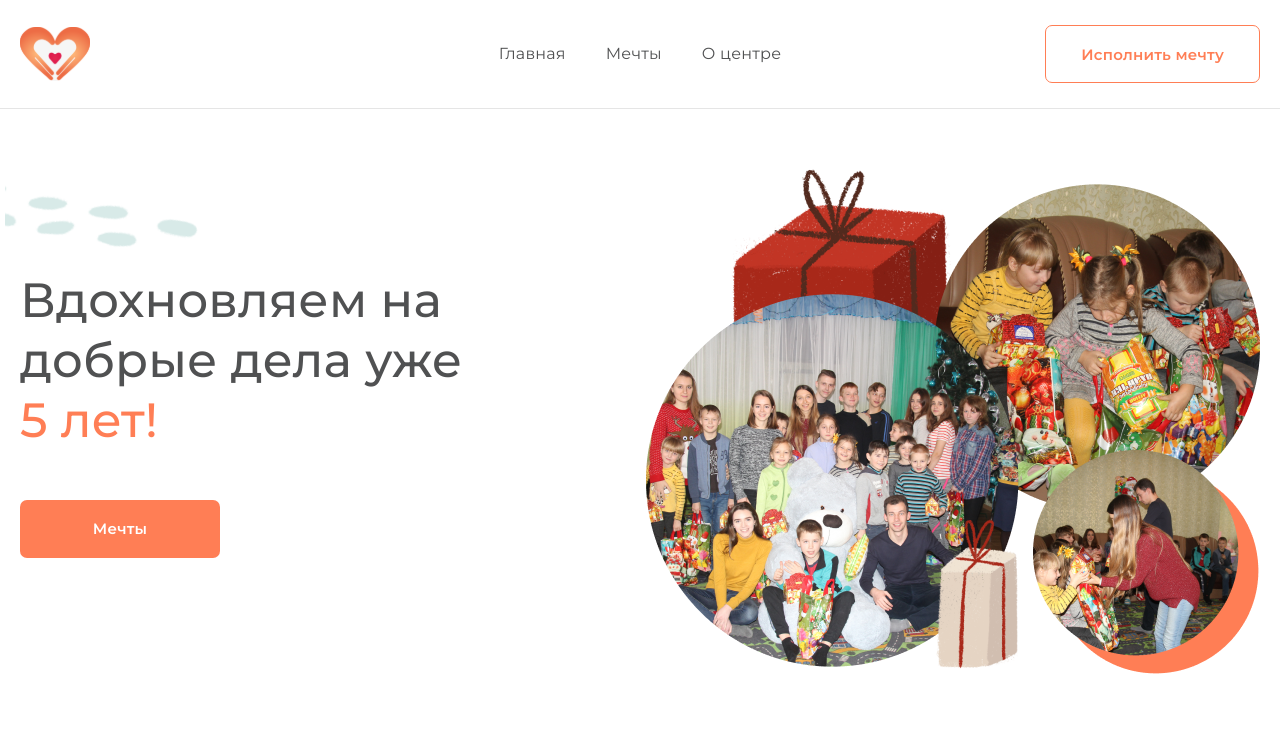
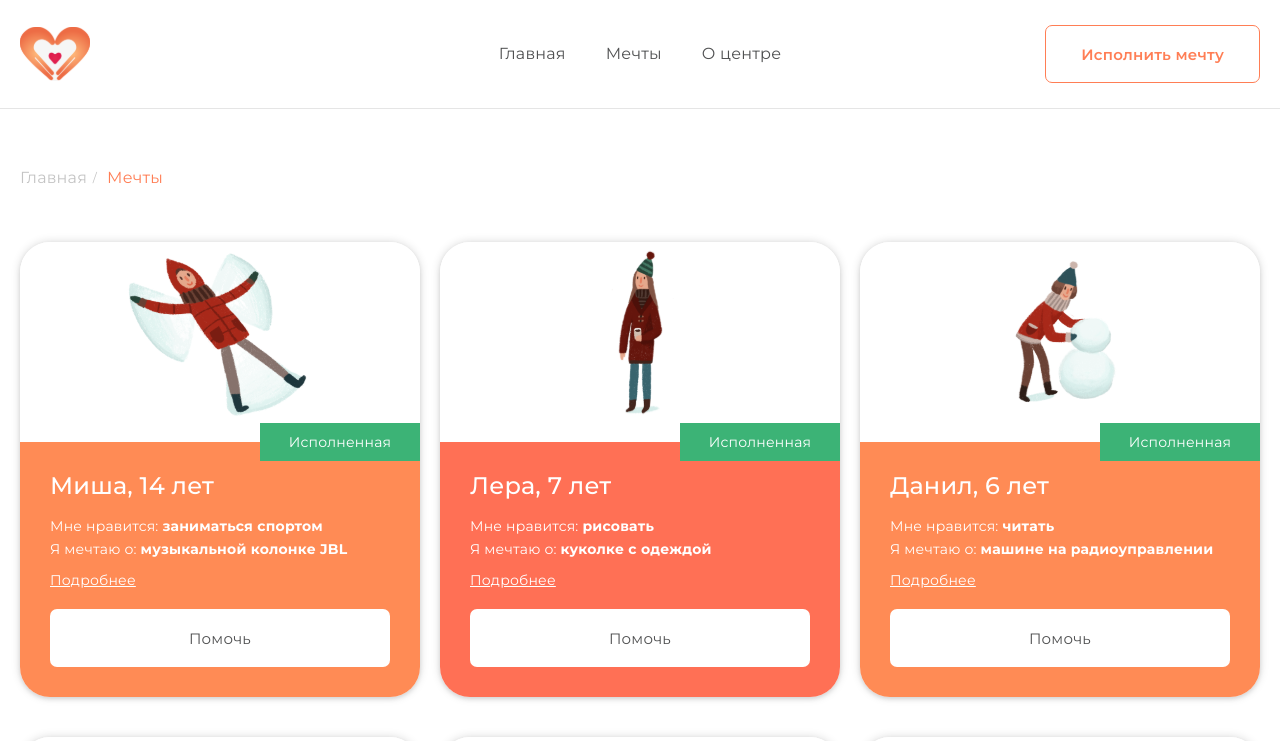
Before and after one commit to SobolRR/h2h_dreams_react, a React (Create React App) app: page /#/dreams in a window 1280 px wide. Shown: the top 741 px of the page. Built offline with nearby package versions, Linux system fonts and the light colour scheme; a web font is replaced by a local one.

Commit message:
feat: sort dreams

```diff
--- a/src/App.js
+++ b/src/App.js
@@ -1,6 +1,6 @@
 
 import {
-  BrowserRouter as Router,
+  HashRouter as Router,
   Switch,
   Route
 } from "react-router-dom";
@@ -8,8 +8,8 @@ import './scss/Styles.scss';
 import Header from './components/Header';
 import Footer from './components/Footer';
 import Main from './Main';
-import Dreams from './Dreams.jsx';
-import DreamDetail from './DreamDetail.jsx';
+import Dreams from './Dreams.js';
+import DreamDetail from './DreamDetail.js';
 import Institution from "./Institution";
 
 function App() {
--- a/src/DreamDetail.jsx
+++ b/src/DreamDetail.js
@@ -5,18 +5,20 @@ import Breadcrumbs from "./components/Breadcrumbs";
 import CardHorizontal from "./components/CardHorizontal";
 import HelpProducts from "./components/help-products/HelpProducts";
 import { data } from "./data";
+import { sortDataByProp } from './utils/utils';
 
 function DreamDetail() {
   const { id } = useParams();
   const [visible, setVisible] = React.useState(false);
+  const sortedData = sortDataByProp(data,"status")
+  const detail = sortedData.find((el) => el.id === +id)
 
-  const detail = data[id - 1];
   return (
     <main className="page__main dream-details-page">
       <div className="container">
         <Breadcrumbs currentPageName={id} />
 
-        <CardHorizontal {...detail} />
+        { <CardHorizontal {...detail} />}
 
         <div className="dream-descroption">
           <div className="dream-descroption__row">
@@ -83,7 +85,7 @@ function DreamDetail() {
           </div>
         </div>
 
-        {detail.status !== "completed" && <HelpProducts title="Наш ориентир для подарка:" products={detail.presents} />}
+        {<HelpProducts title="Наш ориентир для подарка:" products={detail.presents} />}
       </div>
     </main>
   );
--- a/src/Dreams.jsx
+++ b/src/Dreams.js
@@ -1,16 +1,16 @@
 import Card from './components/Card';
 import Breadcrumbs from './components/Breadcrumbs';
 import { data } from './data';
+import { sortDataByProp } from './utils/utils';
 
 function Dreams() {
-
-  return (
-
+  const sortedData = sortDataByProp(data,"status")
+    return (
     <main className="page__main _01 page__dreams-list">
     <div className="container">
     <Breadcrumbs currentPageName={'Мечты'}/>
         <ul className="card-list">
-          {(data.map((card, i) =>(
+          {(sortedData.map((card, i) =>(
             <li className="card-list__item" key={i}>
                <Card {...card}/>
 
@@ -19,7 +19,6 @@ function Dreams() {
         </ul>
         <div className="background-section"></div>
     </div>
-
   </main>
 
   );
--- a/src/components/Card.js
+++ b/src/components/Card.js
@@ -2,7 +2,6 @@
 import { Link } from "react-router-dom";
 
 function Card(props) {
-
     return (
 
         <Link to={`/dreams/${props.id}`} class="card">
--- a/src/components/CardHorizontal.js
+++ b/src/components/CardHorizontal.js
@@ -1,7 +1,12 @@
 import { FacebookShareButton, TelegramShareButton } from "react-share";
 import classnames from 'classnames'
+import  {useEffect} from 'react'
+import { calculateDreamProgress, scrollTop } from "../utils/utils";
 
 function CardHorizontal(props) {
+  useEffect(() => {
+   scrollTop()
+  }, [])
   const dreamProgress = calculateDreamProgress(props.presents,props.currentSum)
   return (
     <div href="#" class="card-horizontal">
@@ -45,7 +50,7 @@ function CardHorizontal(props) {
       <div class="card-horizontal__progress progress-bar">
         <div
           class="progress-bar__completed-line"
-          style={{ width:  + dreamProgress + "%" }}
+          style={{ width:  + dreamProgress+ "%" }}
         ></div>
         <span class="progress-bar__label">
           Выполнена на {dreamProgress}%
@@ -55,14 +60,5 @@ function CardHorizontal(props) {
   );
 }
 
-const calculateDreamProgress = (presents,currentSum) => {
-  const regex = /([0-9]{1,5})/g;
-  const totalPrice = presents.reduce((acc, present)=> {
-    return acc + parseInt(present.price.match(regex)[1])
-  },0)
-  const dreamProgress = currentSum * 100 / totalPrice
-  return dreamProgress.toFixed(0)
-}
-
 
 export default CardHorizontal;
--- a/src/components/help-products/ProductCard.js
+++ b/src/components/help-products/ProductCard.js
@@ -14,7 +14,7 @@ function ProductCard(props) {
           </div>
         </div>
         <div class={`product-card__btn`}>
-          <a href={props.paymentLink} target="_blank" className={classnames("btn btn--primary btn--md btn--full-width")}>
+          <a href={props.paymentLink} target="_blank" className={classnames("btn btn--primary btn--md btn--full-width",{"btn--disabled":props.status === "completed"})}>
             Подарить
           </a>
         </div>
--- a/src/data.js
+++ b/src/data.js
@@ -21,7 +21,7 @@ import letter14 from "./img/letters/letter_14.jpg";
 import letter15 from "./img/letters/letter_15.jpg";
 import letter16 from "./img/letters/letter_16.jpg";
 
-export const data = [
+  export const data = [
   {
     id: 1,
     status: "in-progress",
--- /dev/null
+++ b/src/utils/utils.js
@@ -0,0 +1,32 @@
+
+export function sortDataByProp (arr, prop) {
+    const copyArr= [...arr]
+    return copyArr.sort (
+        function (a, b) {
+            if (a[prop] < b[prop]){
+                return -1;
+            } else if (a[prop] > b[prop]){
+                return 1;
+            } else {
+                return 0;
+            }
+        }
+    );
+}
+
+export const calculateDreamProgress = (presents,currentSum) => {
+
+    const regex = /([0-9]{1,5})/g;
+    const totalPrice = presents.reduce((acc, present)=> {
+      return acc + parseInt(present.price.match(regex)[1])
+    },0)
+    const dreamProgress = currentSum * 100 / totalPrice
+    return dreamProgress.toFixed()
+  }
+
+  export const scrollTop = () => {
+    window.scrollTo({
+        top:0,
+        left:0,
+        behavior:'smooth'});
+  }
```
Also changed, not shown: src/Institution.js (renamed from src/Institution.jsx), 1 other file (tests, documents, lock files or other folders).
